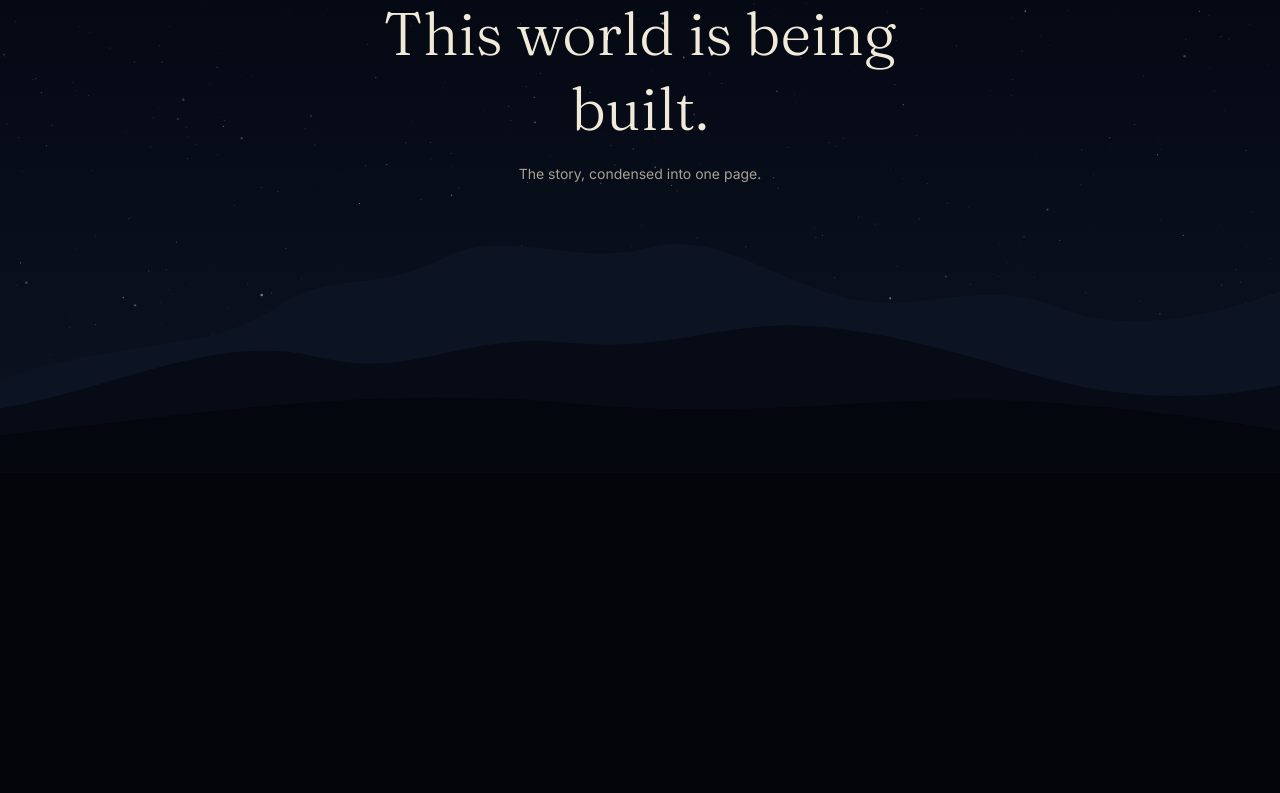
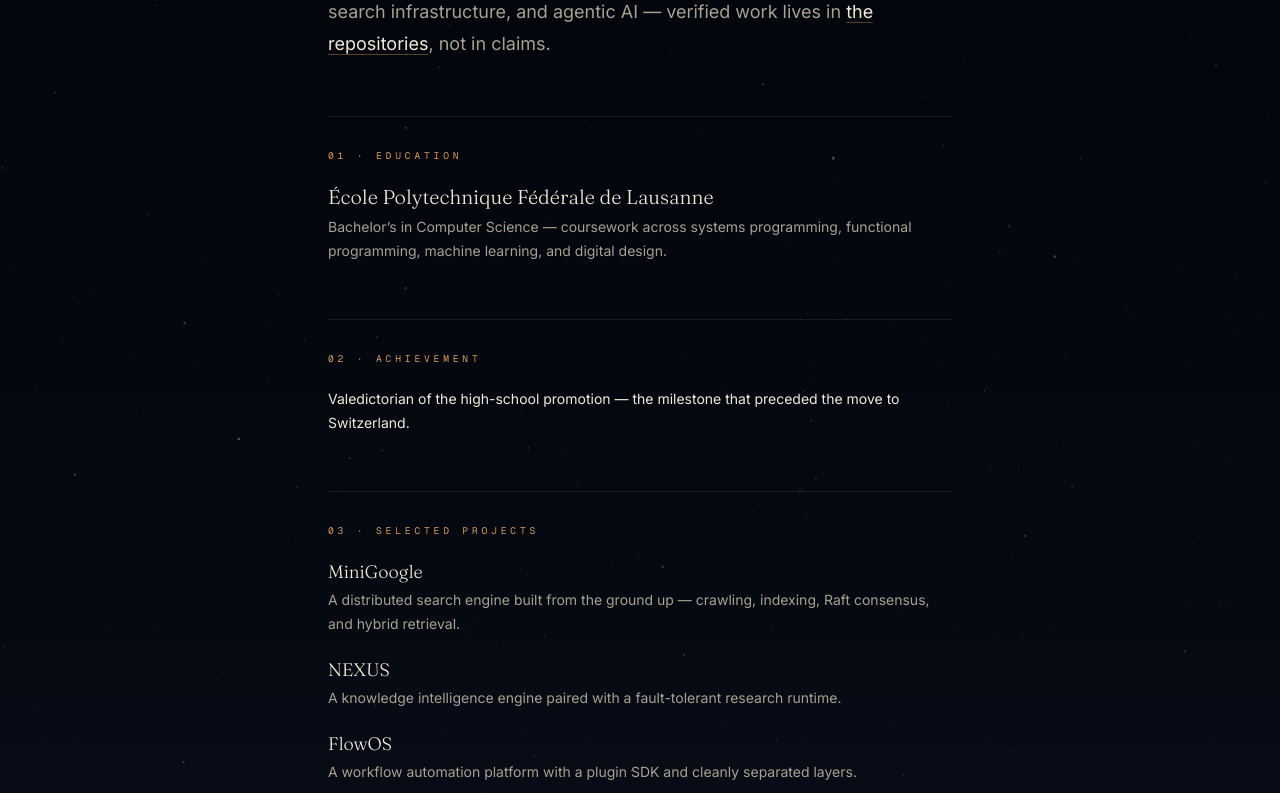
Before and after one commit to Yasser-Ameur/Portfolio, a Next.js app: page /resume in a window 1280 px wide. Shown: the part 327-1120 px from the top of the page. Before the commit the page ends 800 px from the top, so only its background shows below. Built offline with nearby package versions, Linux system fonts and the light colour scheme.

Commit message:
feat: add resume page

```diff
--- a/app/resume/page.tsx
+++ b/app/resume/page.tsx
@@ -1,16 +1,147 @@
 import type { Metadata } from "next";
-import { WorldPlaceholder } from "@/components/world/world-placeholder";
+import Link from "next/link";
+import { EditorialPage, EditorialSection } from "@/components/ui/editorial-page";
 
 export const metadata: Metadata = {
   title: "Resume",
-  description: "Resume of Yasser Ameur — Computer Science student at EPFL.",
+  description:
+    "Yasser Ameur — Computer Science student at EPFL. Distributed systems, search, agentic AI, and event streaming.",
 };
+
+const SKILLS: { group: string; items: string }[] = [
+  { group: "Languages", items: "Java, Python, Go, TypeScript, JavaScript, C, Scala, SQL" },
+  { group: "Systems & infrastructure", items: "Raft, gossip, gRPC, HTTP/RPC, event streaming, durable logs, Docker, Kubernetes" },
+  { group: "Search & ML", items: "BM25, PageRank, HNSW, hybrid retrieval, GraphRAG, knowledge graphs" },
+  { group: "Web & data", items: "Next.js, React, FastAPI, Spring Boot, PostgreSQL, Redis, SQLite" },
+  { group: "Practices", items: "Clean architecture, plugin SDKs, transactional outbox, testing, CI" },
+];
+
+const FEATURED = [
+  { slug: "minigoogle", name: "MiniGoogle", line: "A distributed search engine built from the ground up — crawling, indexing, Raft consensus, and hybrid retrieval." },
+  { slug: "nexus", name: "NEXUS", line: "A knowledge intelligence engine paired with a fault-tolerant research runtime." },
+  { slug: "flowos", name: "FlowOS", line: "A workflow automation platform with a plugin SDK and cleanly separated layers." },
+  { slug: "pulse", name: "Pulse", line: "A durable event-streaming platform written in Go, from the log format up." },
+  { slug: "notifly", name: "NotiFly", line: "A notification platform built around guaranteed delivery and provider extensibility." },
+];
 
 export default function ResumePage() {
   return (
-    <WorldPlaceholder
-      title="Resume"
-      description="The story, condensed into one page."
-    />
+    <EditorialPage
+      kicker="Resume"
+      title="The story, condensed."
+      intro={
+        <p>
+          Computer Science student at EPFL who builds distributed systems,
+          search infrastructure, and agentic AI — verified work lives in{" "}
+          <a
+            href="https://github.com/Yasser-Ameur"
+            target="_blank"
+            rel="noopener noreferrer"
+            className="text-starlight underline decoration-ember/40 underline-offset-4 transition-colors hover:text-ember-bright"
+          >
+            the repositories
+          </a>
+          , not in claims.
+        </p>
+      }
+    >
+      <EditorialSection index="01" label="Education">
+        <div className="flex items-baseline justify-between gap-4">
+          <h2 className="font-display text-xl font-light text-starlight">
+            École Polytechnique Fédérale de Lausanne
+          </h2>
+        </div>
+        <p className="mt-1 text-sm leading-6 text-starlight-dim">
+          Bachelor’s in Computer Science — coursework across systems programming,
+          functional programming, machine learning, and digital design.
+        </p>
+      </EditorialSection>
+
+      <EditorialSection index="02" label="Achievement">
+        <p className="text-sm leading-6 text-starlight">
+          Valedictorian of the high-school promotion — the milestone that
+          preceded the move to Switzerland.
+        </p>
+      </EditorialSection>
+
+      <EditorialSection index="03" label="Selected projects">
+        <ul className="space-y-5">
+          {FEATURED.map((p) => (
+            <li key={p.slug}>
+              <a
+                href={`/projects/${p.slug}`}
+                className="group block"
+              >
+                <h2 className="font-display text-lg font-light text-starlight transition-colors group-hover:text-ember-bright">
+                  {p.name}
+                </h2>
+                <p className="mt-0.5 text-sm leading-6 text-starlight-dim">
+                  {p.line}
+                </p>
+              </a>
+            </li>
+          ))}
+        </ul>
+        <p className="mt-4 text-sm leading-6 text-starlight-dim">
+          Supporting work: an API governance platform, a 14-language client app,
+          and a research prototype for agent memory. Explore all of them in the{" "}
+          <Link
+            href="/projects"
+            className="text-starlight underline decoration-ember/40 underline-offset-4 transition-colors hover:text-ember-bright"
+          >
+            project world
+          </Link>
+          .
+        </p>
+      </EditorialSection>
+
+      <EditorialSection index="04" label="Engineering">
+        <ul className="space-y-4">
+          {SKILLS.map((s) => (
+            <li key={s.group}>
+              <p className="font-mono text-[0.6rem] uppercase tracking-[0.3em] text-ember">
+                {s.group}
+              </p>
+              <p className="mt-1 text-sm leading-6 text-starlight-dim">
+                {s.items}
+              </p>
+            </li>
+          ))}
+        </ul>
+      </EditorialSection>
+
+      <EditorialSection index="05" label="Contact">
+        <ul className="space-y-3 text-sm">
+          <li>
+            <a
+              href="mailto:yasserameur.dev@gmail.com"
+              className="text-starlight underline decoration-ember/40 underline-offset-4 transition-colors hover:text-ember-bright"
+            >
+              yasserameur.dev@gmail.com
+            </a>
+          </li>
+          <li>
+            <a
+              href="https://github.com/Yasser-Ameur"
+              target="_blank"
+              rel="noopener noreferrer"
+              className="text-starlight underline decoration-ember/40 underline-offset-4 transition-colors hover:text-ember-bright"
+            >
+              github.com/Yasser-Ameur
+            </a>
+          </li>
+          <li>
+            <a
+              href="https://linkedin.com/in/yasser-ameur"
+              target="_blank"
+              rel="noopener noreferrer"
+              className="text-starlight underline decoration-ember/40 underline-offset-4 transition-colors hover:text-ember-bright"
+            >
+              linkedin.com/in/yasser-ameur
+            </a>
+          </li>
+        </ul>
+      </EditorialSection>
+    </EditorialPage>
   );
 }
```
